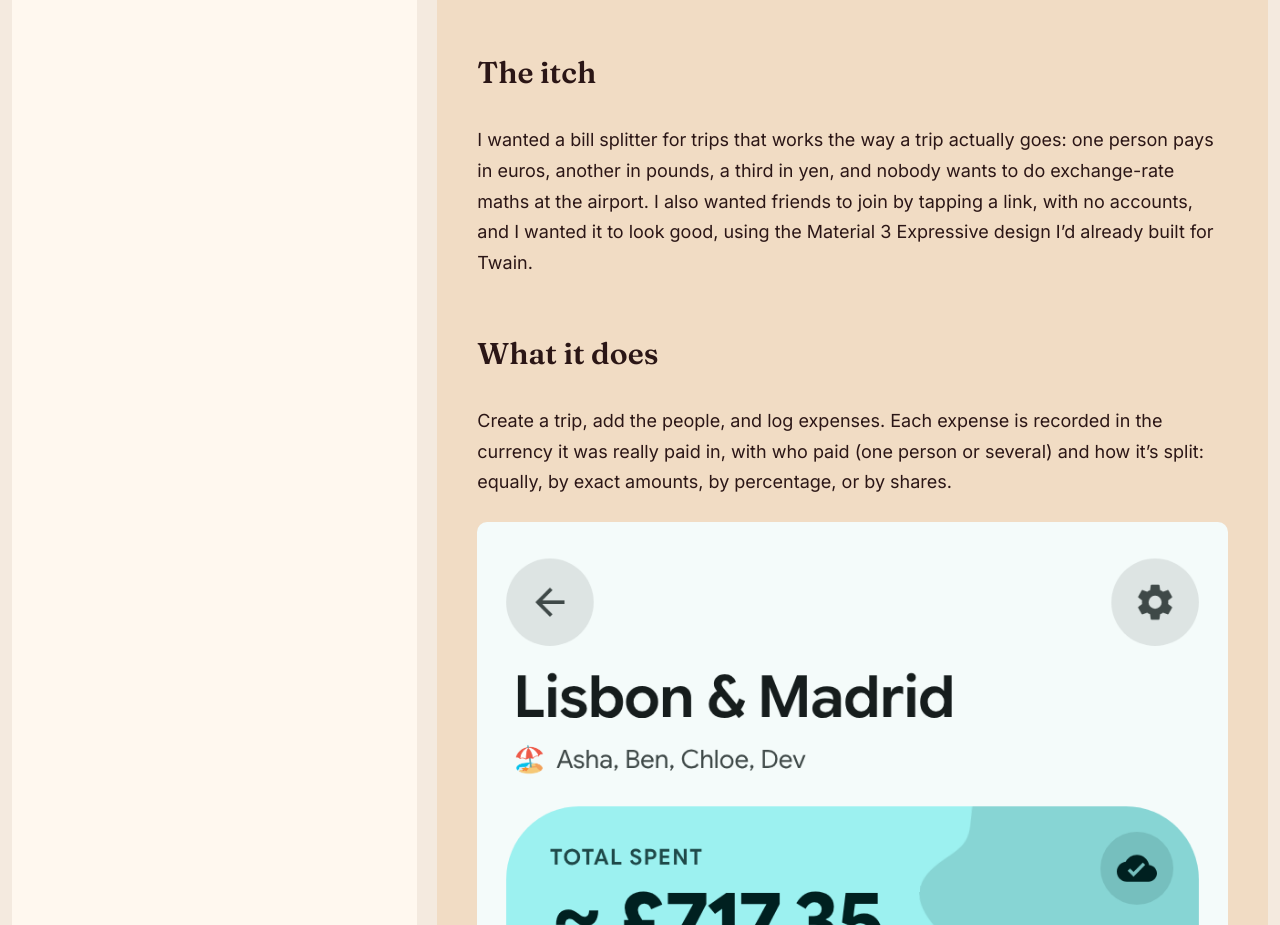
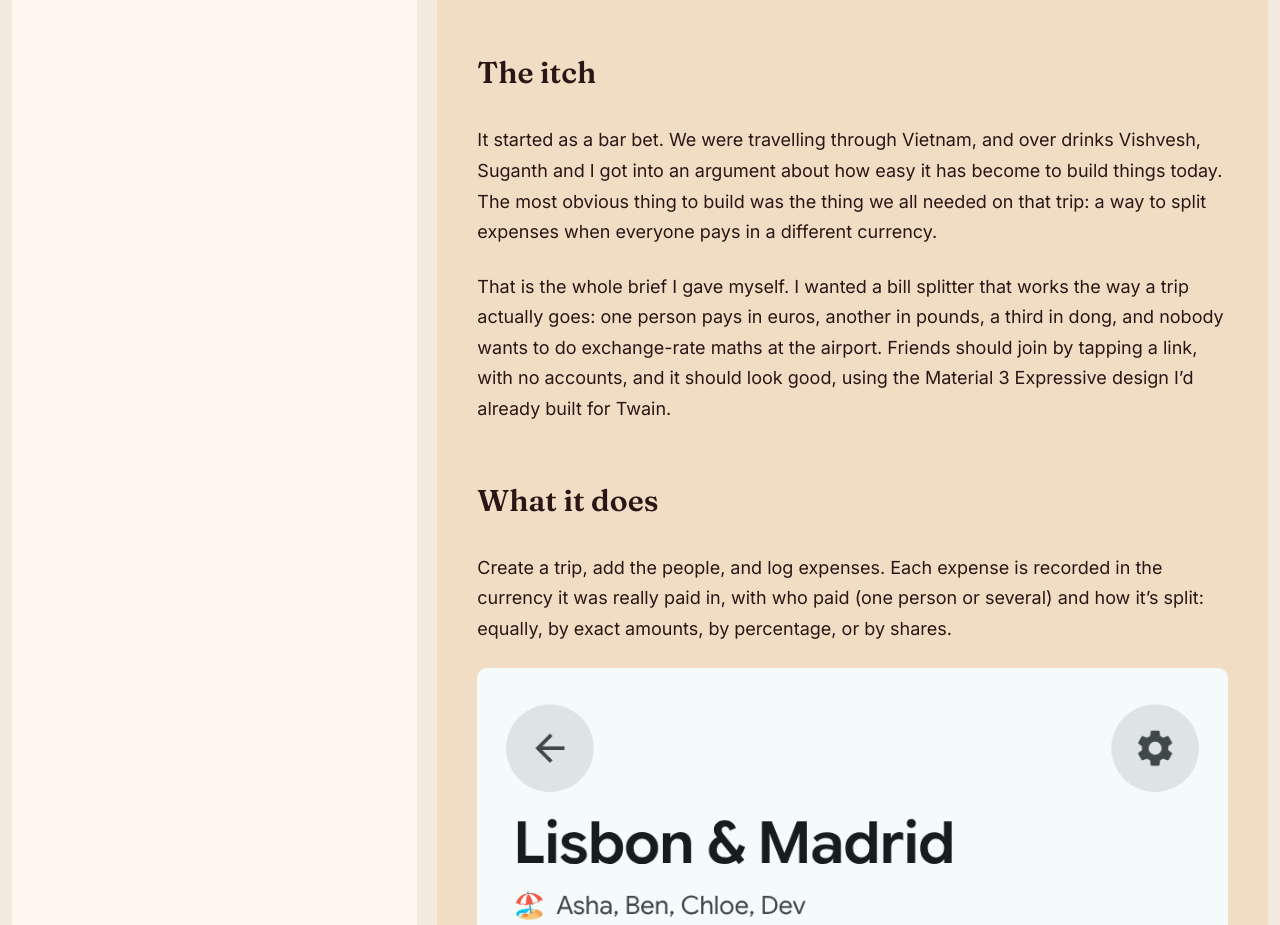
Before and after one commit to byteofprash/byteofprash-astro, an Astro site: page /projects/splitdumb in a window 1280 px wide. Shown: the part 785-1710 px from the top of the page. Built offline with nearby package versions, Linux system fonts and the light colour scheme; Astro itself is replaced by a stand-in of ours.

Commit message:
Splitdumb write-up: the itch was a bar bet in Vietnam
Replaces the placeholder with the real origin: an argument over drinks with two friends about how easy
it is to build things today. Two TODOs remain (demo URL, source link).

Co-Authored-By: Claude Sonnet 5.5 <noreply@anthropic.com>
Claude-Session: https://claude.ai/code/session_01MaVxejNm49CKibYvsAiVXz

```diff
--- a/src/content/projects/splitdumb/index.md
+++ b/src/content/projects/splitdumb/index.md
@@ -24,9 +24,9 @@ Splitdumb is a Splitwise-style app for group trips where everyone pays in whatev
 
 ## The itch
 
-<!-- TODO(prash): add the real moment. Which trip, what went wrong, what you were doing instead (spreadsheet? chat?). A concrete scene beats this paragraph. -->
+It started as a bar bet. We were travelling through Vietnam, and over drinks Vishvesh, Suganth and I got into an argument about how easy it has become to build things today. The most obvious thing to build was the thing we all needed on that trip: a way to split expenses when everyone pays in a different currency.
 
-I wanted a bill splitter for trips that works the way a trip actually goes: one person pays in euros, another in pounds, a third in yen, and nobody wants to do exchange-rate maths at the airport. I also wanted friends to join by tapping a link, with no accounts, and I wanted it to look good, using the Material 3 Expressive design I'd already built for Twain.
+That is the whole brief I gave myself. I wanted a bill splitter that works the way a trip actually goes: one person pays in euros, another in pounds, a third in dong, and nobody wants to do exchange-rate maths at the airport. Friends should join by tapping a link, with no accounts, and it should look good, using the Material 3 Expressive design I'd already built for Twain.
 
 ## What it does
 
```
